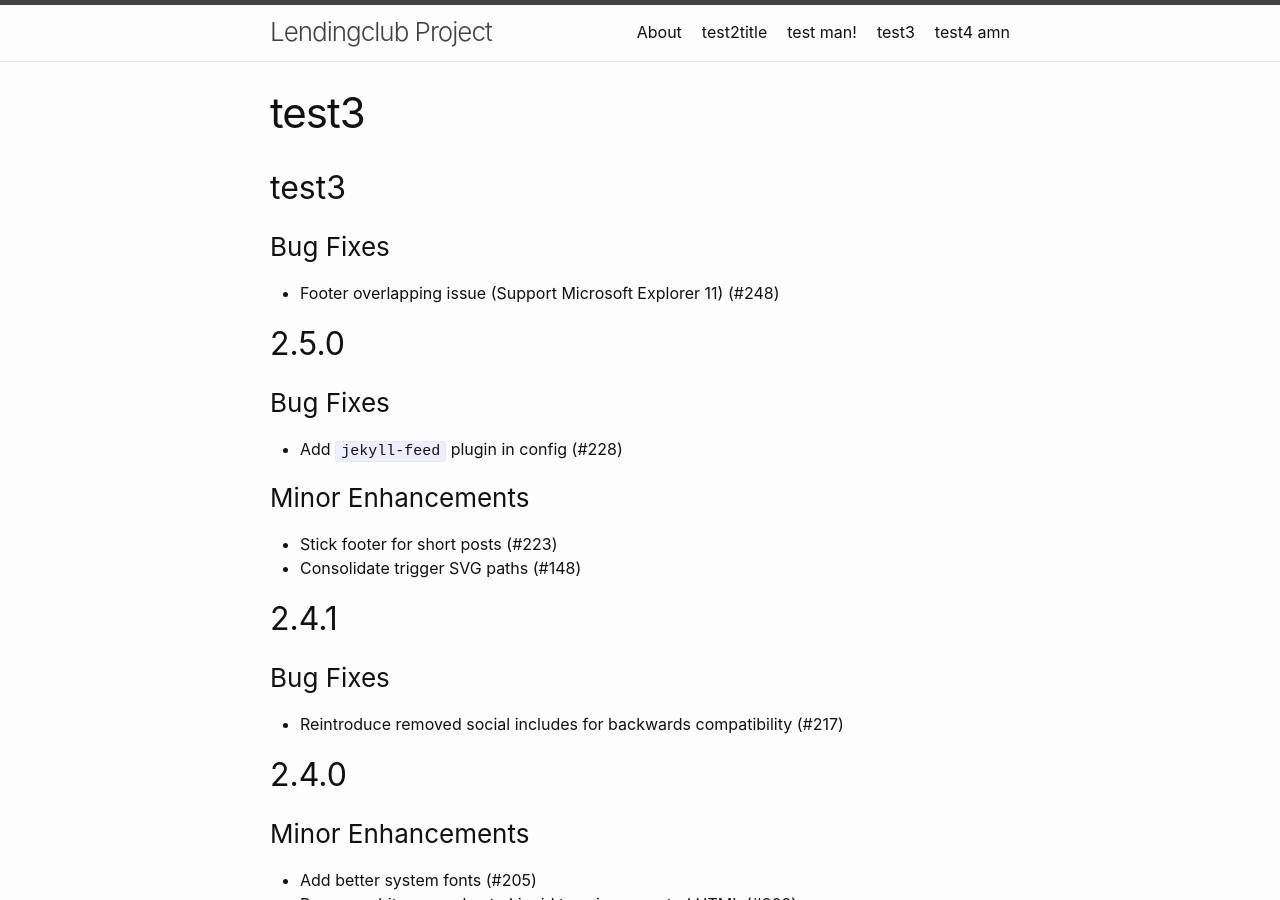
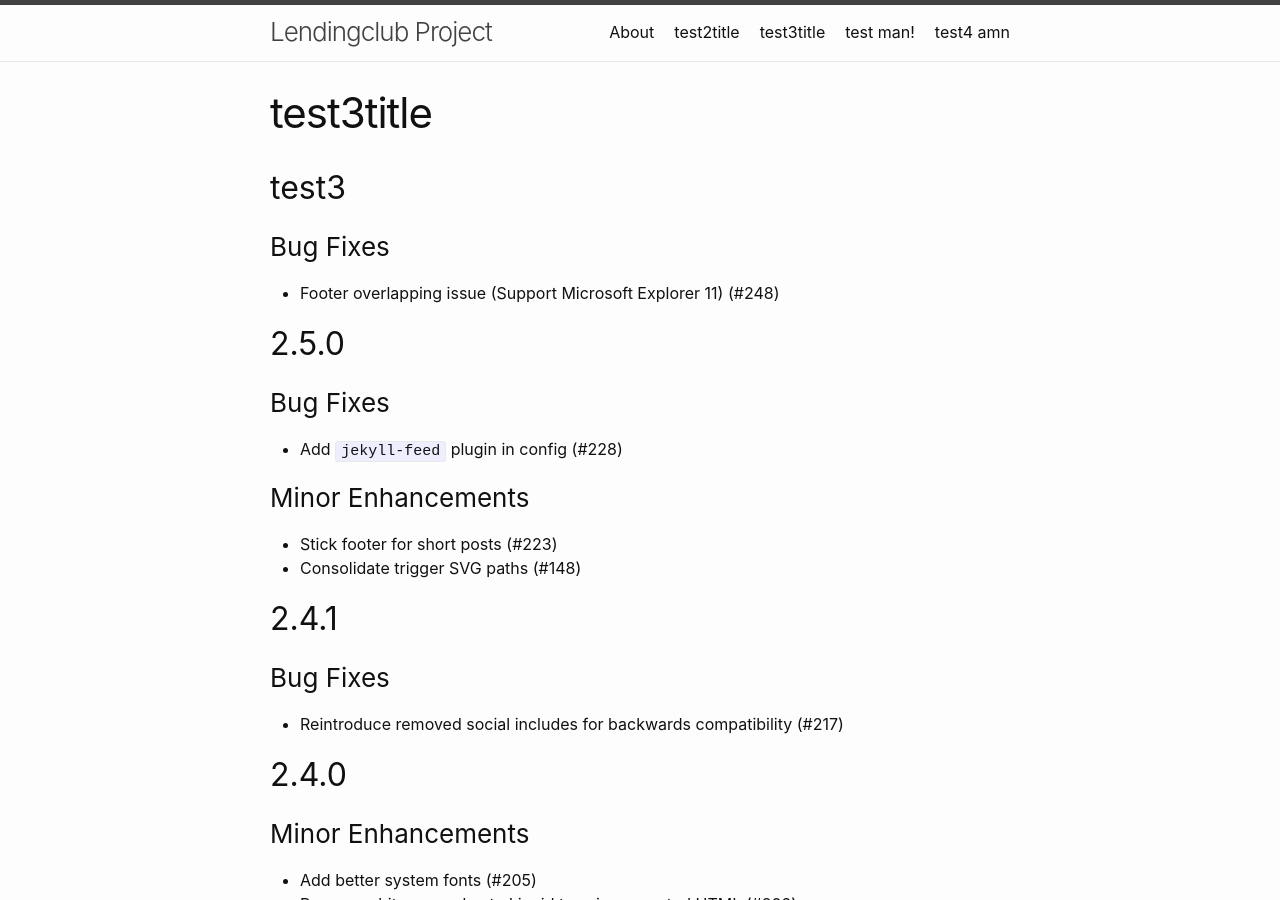
Before and after one commit to junparkh/LendingClub, a Jekyll site: the page built from test3.md, in a window 1280 px wide and 900 px high. Built offline with Jekyll 4.4.1, drawn with Linux system fonts in a browser that asks for light colours; our own code applies the rules of GitHub Pages for plain Markdown files.

Commit message:
Update test3.md

```diff
--- a/test3.md
+++ b/test3.md
@@ -1,3 +1,9 @@
+---
+layout: page
+title: test3title
+permalink: /test3/
+---
+
 ## test3
 
 ### Bug Fixes
```
